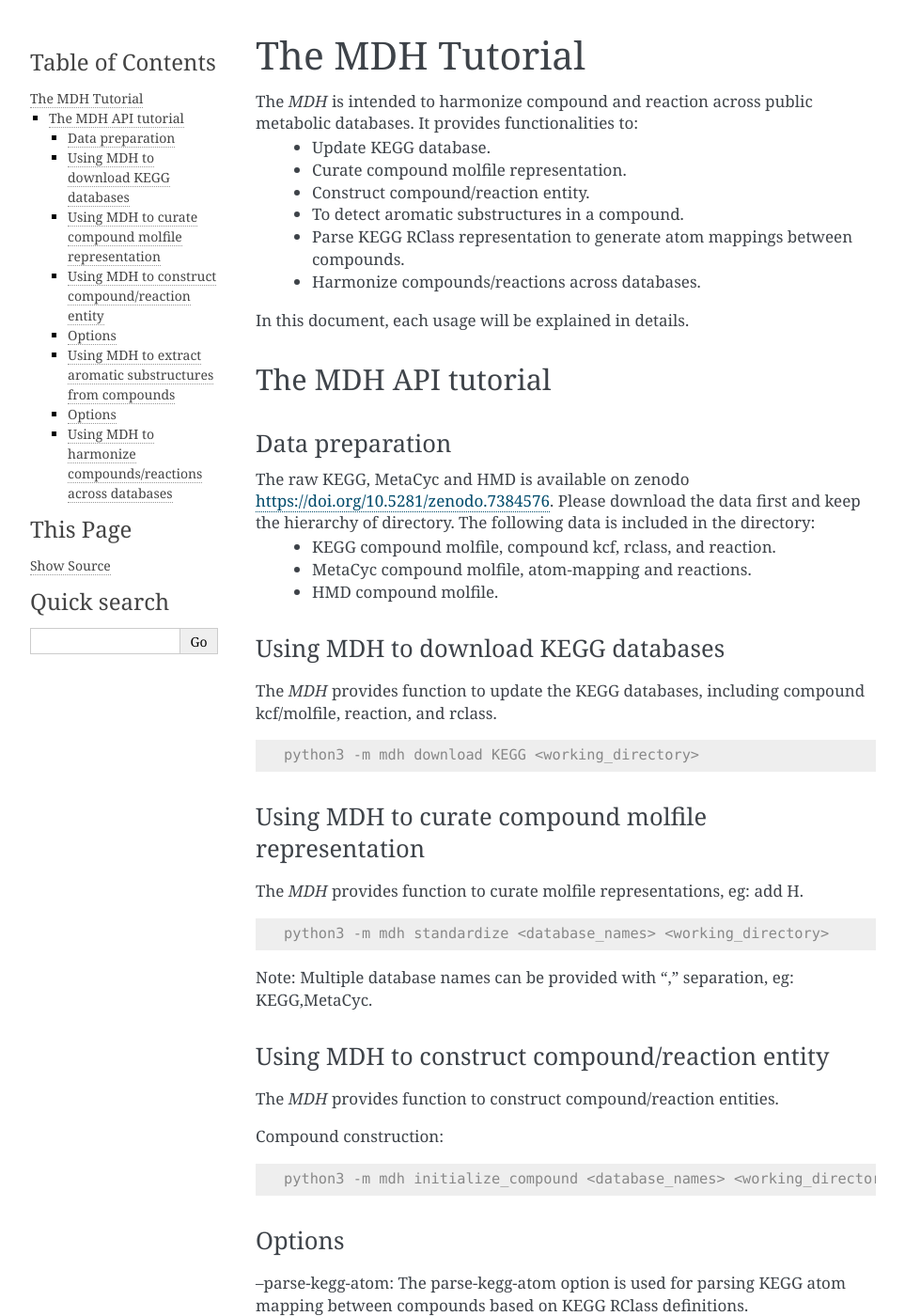
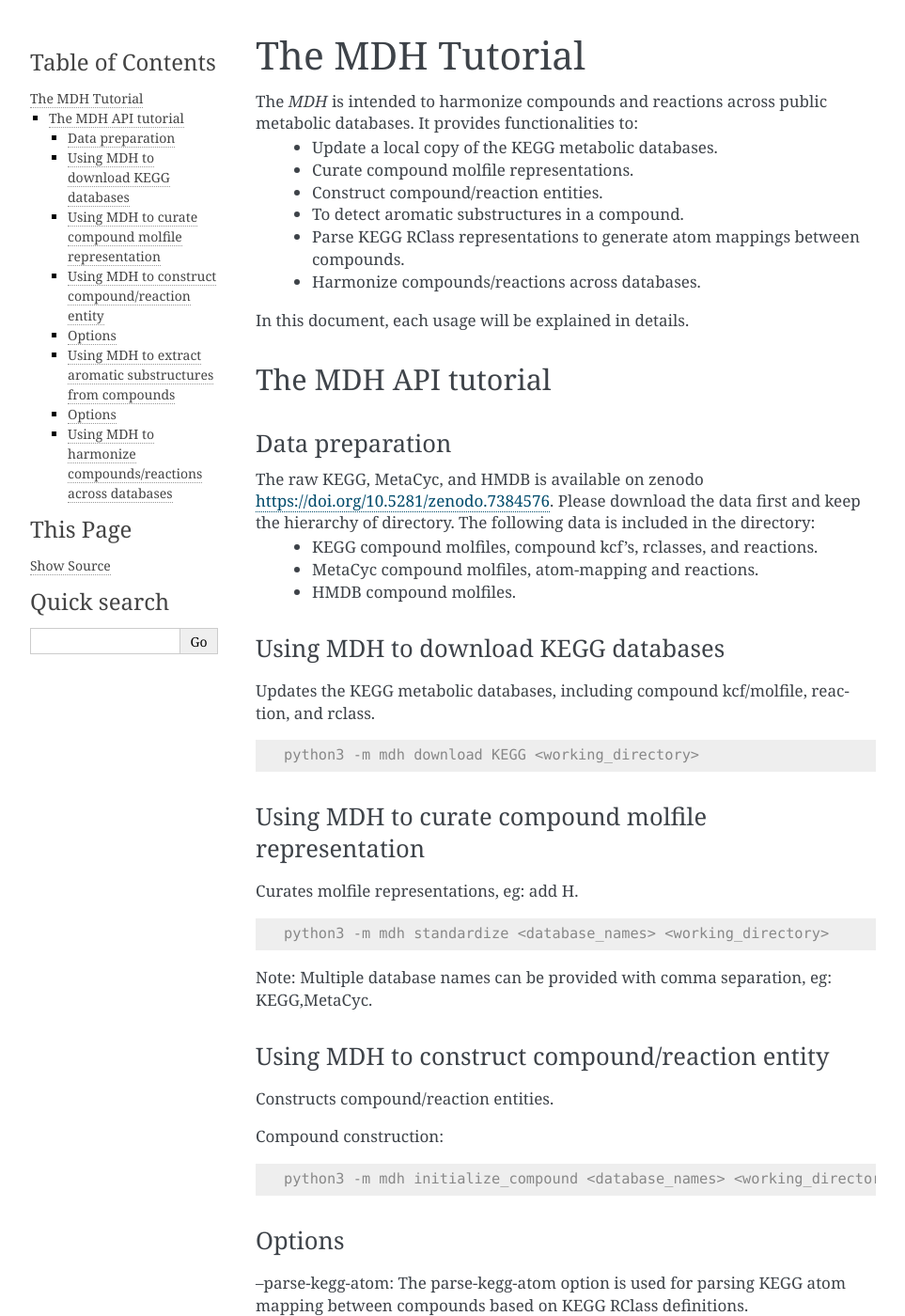
Before and after one commit to MoseleyBioinformaticsLab/md_harmonize, a Sphinx documentation site: the page built from doc/tutorial.rst, in a window 1280 px wide and 1400 px high. Shown: the whole window at 94% size, without its empty margins (148-1111 px from the left). Built offline with Sphinx 7.4.7, drawn with Linux system fonts in a browser that asks for light colours; some of the changed text lies outside the part shown.

Commit message:
update doc

```diff
--- a/doc/guide.rst
+++ b/doc/guide.rst
@@ -4,9 +4,8 @@ User Guide
 Description
 ~~~~~~~~~~~
 
-MDH was created to achieve creation and harmonization of compounds and reactions in
-the public metabolic databases. It is a command line tool that provides harmonize
-compounds/reactions in the public metabolic databases.
+MDH was created to harmonize compounds and reactions in the public metabolic databases. It is a command line tool
+directly supporting harmonization of KEGG, MetaCyc, and HMDB, but has an API for expanding to other metabolic databases.
 
 
 Installation
--- a/doc/tutorial.rst
+++ b/doc/tutorial.rst
@@ -1,12 +1,12 @@
 The MDH Tutorial
 ================
 
-The `MDH` is intended to harmonize compound and reaction across public metabolic databases. It provides functionalities to:
-    * Update KEGG database.
-    * Curate compound molfile representation.
-    * Construct compound/reaction entity.
+The `MDH` is intended to harmonize compounds and reactions across public metabolic databases. It provides functionalities to:
+    * Update a local copy of the KEGG metabolic databases.
+    * Curate compound molfile representations.
+    * Construct compound/reaction entities.
     * To detect aromatic substructures in a compound.
-    * Parse KEGG RClass representation to generate atom mappings between compounds.
+    * Parse KEGG RClass representations to generate atom mappings between compounds.
     * Harmonize compounds/reactions across databases.
 
 In this document, each usage will be explained in details.
@@ -16,15 +16,15 @@ The MDH API tutorial
 
 Data preparation
 ----------------
-The raw KEGG, MetaCyc and HMD is available on zenodo https://doi.org/10.5281/zenodo.7384576. Please download the data first and keep the hierarchy of directory. The following data is included in the directory:
-    * KEGG compound molfile, compound kcf, rclass, and reaction.
-    * MetaCyc compound molfile, atom-mapping and reactions.
-    * HMD compound molfile.
+The raw KEGG, MetaCyc, and HMDB is available on zenodo https://doi.org/10.5281/zenodo.7384576. Please download the data first and keep the hierarchy of directory. The following data is included in the directory:
+    * KEGG compound molfiles, compound kcf's, rclasses, and reactions.
+    * MetaCyc compound molfiles, atom-mapping and reactions.
+    * HMDB compound molfiles.
 
 Using MDH to download KEGG databases
 -------------------------------------
 
-The `MDH` provides function to update the KEGG databases, including compound kcf/molfile, reaction, and rclass.
+Updates the KEGG metabolic databases, including compound kcf/molfile, reaction, and rclass.
 
 .. code-block:: console
 
@@ -33,18 +33,18 @@ The `MDH` provides function to update the KEGG databases, including compound kcf
 Using MDH to curate compound molfile representation
 ----------------------------------------------------
 
-The `MDH` provides function to curate molfile representations, eg: add H.
+Curates molfile representations, eg: add H.
 
 .. code-block:: console
 
     python3 -m mdh standardize <database_names> <working_directory>
 
-Note: Multiple database names can be provided with "," separation, eg: KEGG,MetaCyc.
+Note: Multiple database names can be provided with comma separation, eg: KEGG,MetaCyc.
 
 Using MDH to construct compound/reaction entity
 -----------------------------------------------
 
-The `MDH` provides function to construct compound/reaction entities.
+Constructs compound/reaction entities.
 
 Compound construction:
 
@@ -69,7 +69,7 @@ Reaction construction:
 Using MDH to extract aromatic substructures from compounds
 ----------------------------------------------------------
 
-The `MDH` provides function to extract aromatic substructures from compounds using either indigo/BASS to construct
+Extracts aromatic substructures from compounds using either Indigo or BASS to construct
 aromatic manager that can be used to detect aromatic substructures in the compound.
 
 .. code-block:: console
@@ -83,7 +83,7 @@ Options
 Using MDH to harmonize compounds/reactions across databases
 -----------------------------------------------------------
 
-The `MDH` provides function to harmonize compounds/reactions across metabolic databases.
+Harmonizes compounds/reactions across metabolic databases.
 
 .. code-block:: console
 
--- a/mdh/__init__.py
+++ b/mdh/__init__.py
@@ -3,7 +3,6 @@
 
 
 """
-Routines for working with MDH.
 
 This package includes the following modules.
 
--- a/setup.py
+++ b/setup.py
@@ -61,4 +61,5 @@ setup(
             'Programming Language :: Python :: 3.9',
             'Programming Language :: Python :: 3.10',
             ],
+        entry_points={"console_scripts": ["mdh = mdh.__main__:main"]},
 )
```
Also changed, not shown: 8 other files.
